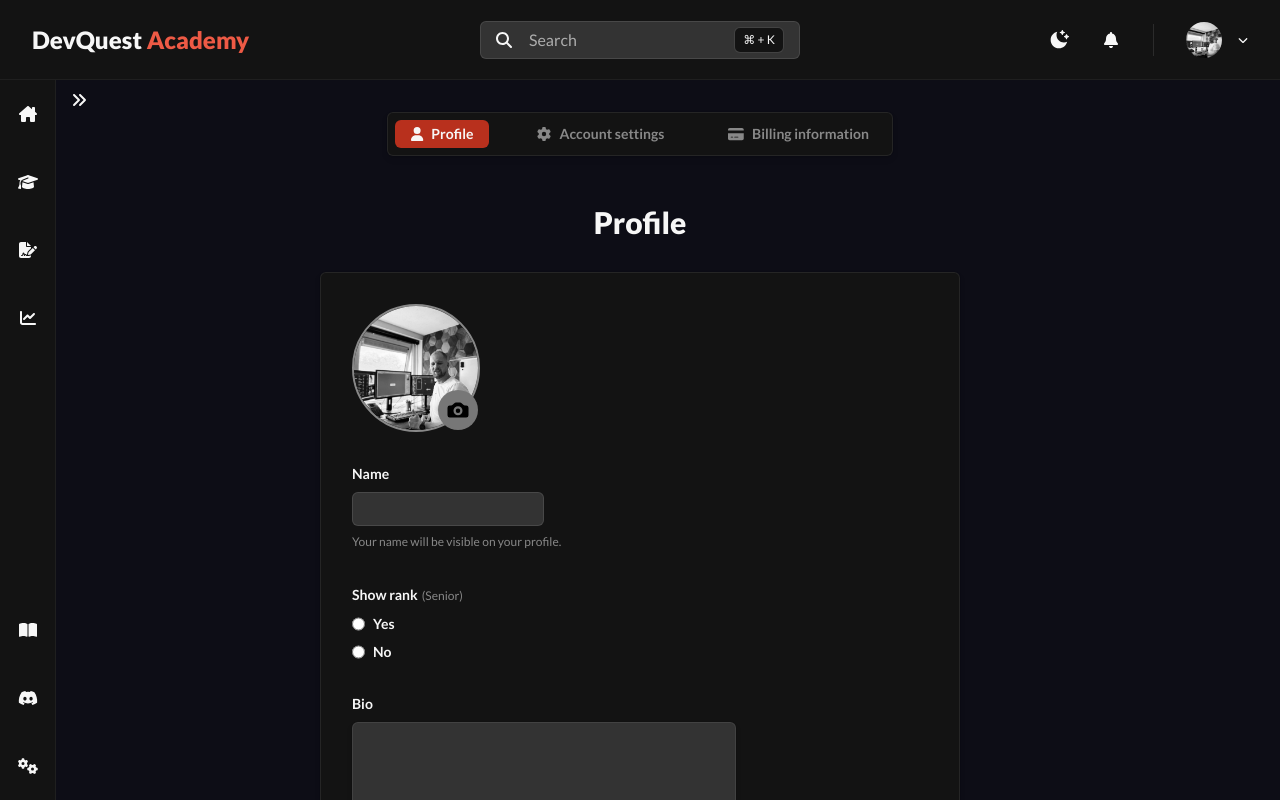
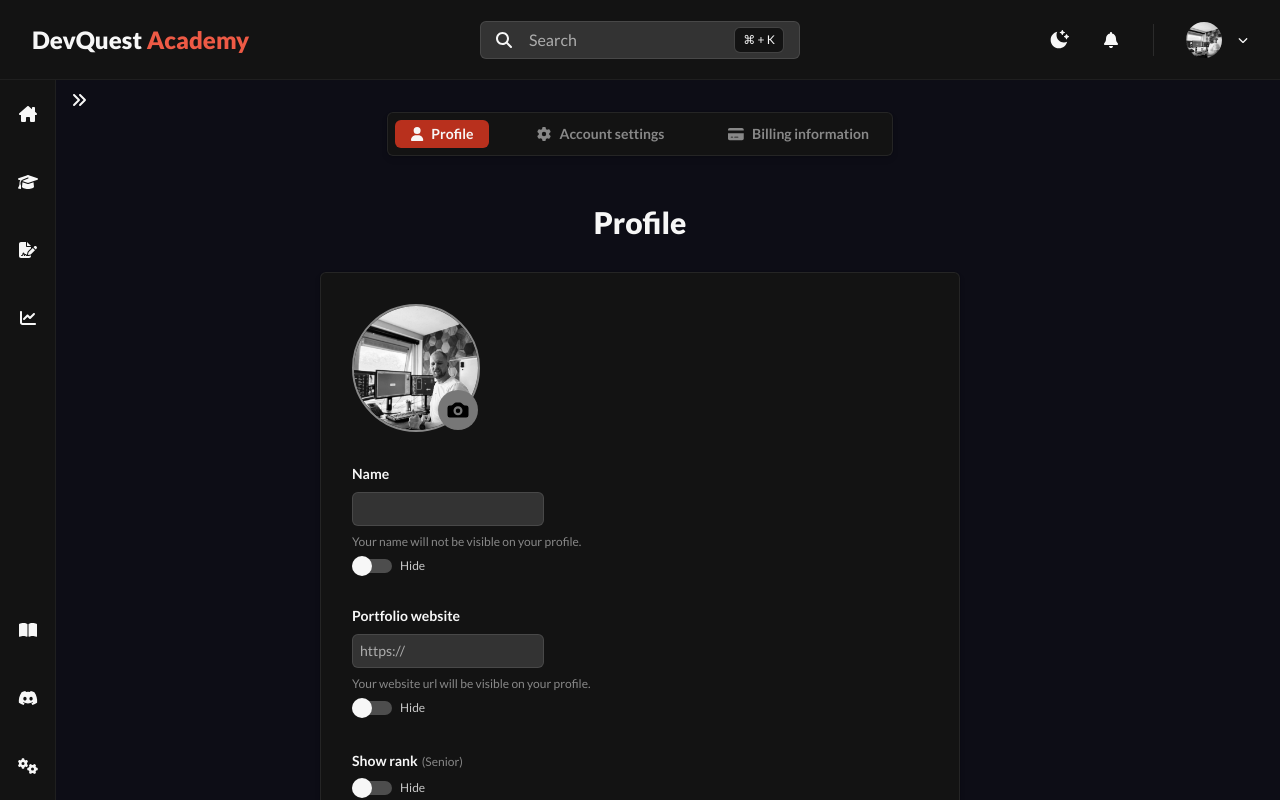
Before and after one commit to PopkenDev/devac-next, a Next.js app: page /settings in a window 1280 px wide. Built offline with nearby package versions, Linux system fonts and the light colour scheme; no server answers.

Commit message:
Added switches to profile settings form

```diff
--- a/src/app/(app)/settings/components/profile-settings-form.tsx
+++ b/src/app/(app)/settings/components/profile-settings-form.tsx
@@ -6,10 +6,18 @@
 import { FormItem } from '@/components/ui/form-item';
 import { FormLabel } from '@/components/ui/form-label';
 import { Input } from '@/components/ui/input';
+import { Button } from '@/components/ui/button';
+import { Switch } from '@/components/ui/switch';
+import { useState } from 'react';
 
 export const ProfileSettingsForm = () => {
+  const [switchChecked, setSwitchChecked] = useState({
+    name: false,
+    url: false,
+    rank: false,
+  });
   return (
-    <div className="mt-12 w-1/2">
+    <div className="mt-12 w-1/2 pb-8">
       <h2 className="mb-8 text-center text-3xl font-black text-black dark:text-gray-50">
         Profile
       </h2>
@@ -35,47 +43,85 @@
               required={false}
               className="w-1/3"
             />
+
             <span className="text-xs text-gray-600">
-              Your name will be visible on your profile.
+              Your name will {switchChecked.name ? '' : 'not'} be visible on
+              your profile.
             </span>
+            {/* <label
+              htmlFor="hideName"
+              className="flex items-center gap-x-1 text-xs text-gray-300"
+            >
+              <input type="checkbox" name="hideName" id="" />
+              Hide name
+            </label> */}
+            <Switch
+              onChange={() =>
+                setSwitchChecked({
+                  ...switchChecked,
+                  name: !switchChecked.name,
+                })
+              }
+              isChecked={switchChecked.name}
+              label={switchChecked?.name ? 'Show' : 'Hide'}
+            />
+          </FormItem>
+          <FormItem>
+            <FormLabel label="Portfolio website" variant="default" />
+            <div className="relative">
+              <Input
+                type="url"
+                variant="no-icon"
+                required={false}
+                className="w-1/3 pl-14"
+              />
+              <span className="absolute left-2 top-1/2 -translate-y-1/2 text-sm text-gray-400">
+                https://
+              </span>
+            </div>
+            <span className="text-xs text-gray-600">
+              Your website url will be visible on your profile.
+            </span>
+            <Switch
+              onChange={() =>
+                setSwitchChecked({
+                  ...switchChecked,
+                  url: !switchChecked.url,
+                })
+              }
+              isChecked={switchChecked.url}
+              label={switchChecked?.url ? 'Show' : 'Hide'}
+            />
           </FormItem>
           <FormItem>
             <div>
               <FormLabel label="Show rank" variant="default" />
               <span className="ml-1 text-xs text-gray-600">(Senior)</span>
             </div>
-
-            <fieldset className="flex flex-col items-start gap-2">
-              <label
-                htmlFor=""
-                className="flex gap-x-2 text-sm font-semibold dark:text-gray-50"
-              >
-                <input
-                  type="radio"
-                  name="showRank"
-                  value="yes"
-                  className="rounded-full border-none"
-                />
-                Yes
-              </label>
-              <label
-                htmlFor=""
-                className="flex gap-x-2 text-sm font-semibold dark:text-gray-50"
-              >
-                <input
-                  type="radio"
-                  name="showRank"
-                  value="no"
-                  className="rounded-full border-none"
-                />
-                No
-              </label>
-            </fieldset>
+            <Switch
+              onChange={() =>
+                setSwitchChecked({
+                  ...switchChecked,
+                  rank: !switchChecked.rank,
+                })
+              }
+              isChecked={switchChecked.rank}
+              label={switchChecked?.rank ? 'Show' : 'Hide'}
+            />
           </FormItem>
           <FormItem>
             <FormLabel label="Bio" variant="default" />
-            <textarea className="dark-shadow h-40 w-2/3 resize-none rounded-md bg-[#333] px-2 py-1.5 text-gray-50 outline-none ring-orange-500 focus:ring-2"></textarea>
+            <textarea
+              className="dark-shadow h-40 w-2/3 resize-none rounded-md bg-[#333] px-2 py-1.5 text-sm text-gray-50 outline-none ring-orange-500 focus:ring-2"
+              placeholder="Tell something about yourself..."
+            ></textarea>
           </FormItem>
+          <Button
+            type="submit"
+            label="Update profile"
+            variant="outline"
+            className="w-1/3"
+          />
         </form>
       </div>
     </div>
```
